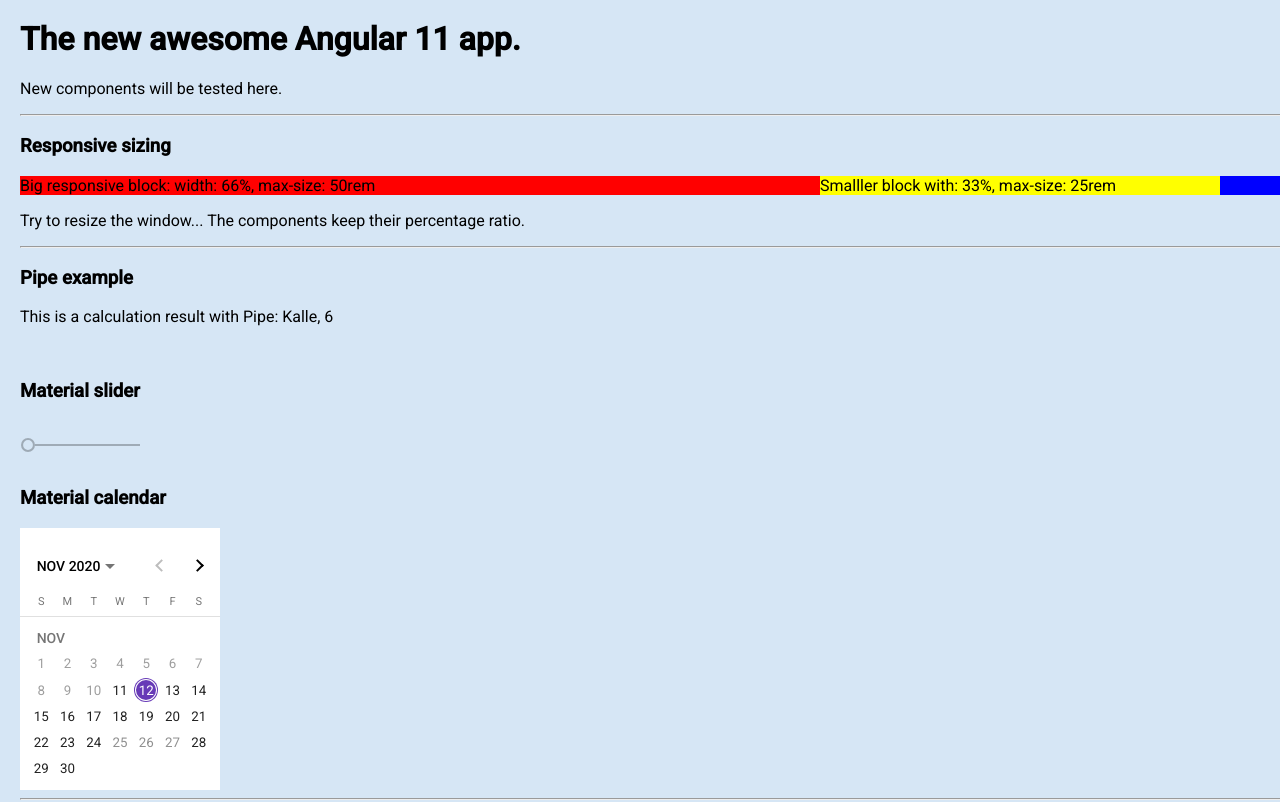
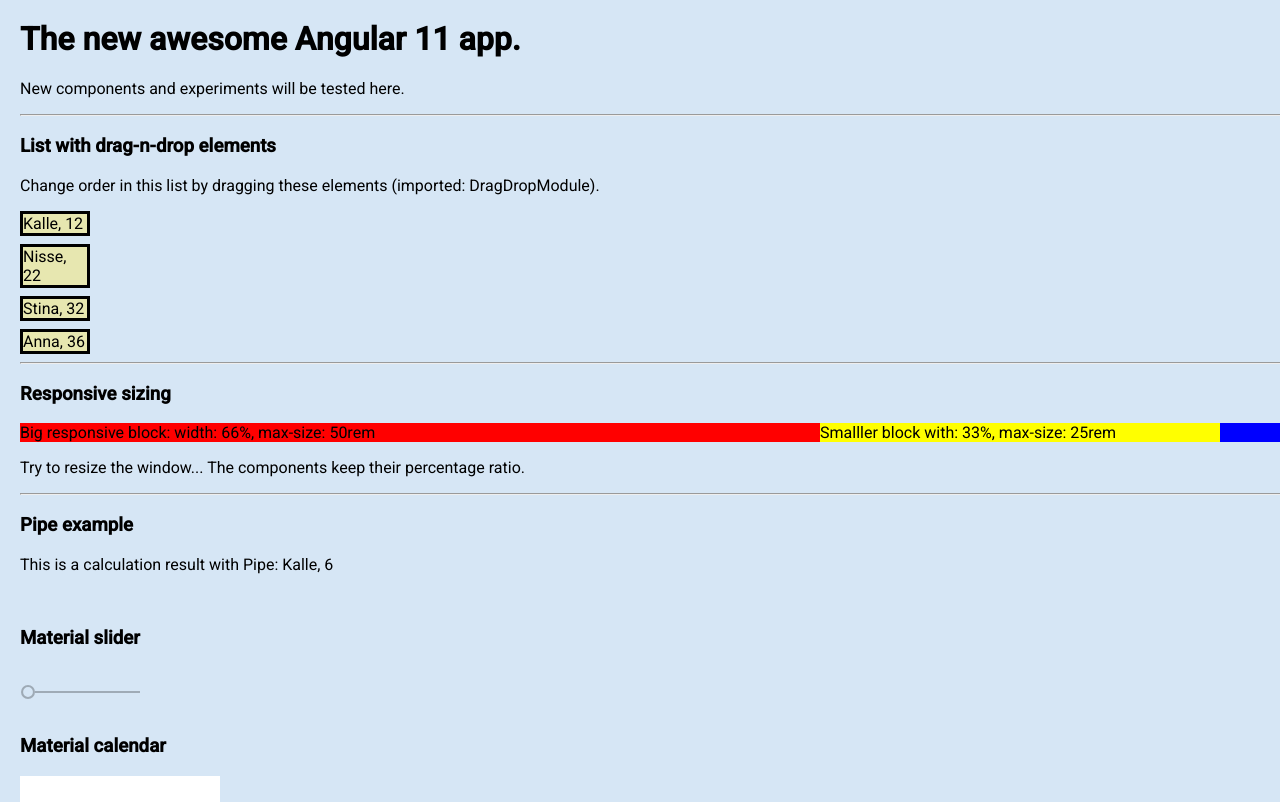
Before and after one commit to kraset/angtest2, an Angular app: page / in a window 1280 px wide. Shown: the top 802 px of the page. Built offline with nearby package versions, Linux system fonts and the light colour scheme.

Commit message:
Added dragndrop example.

```diff
--- a/src/app/app.component.html
+++ b/src/app/app.component.html
@@ -1,8 +1,12 @@
 <div class="page">
   <h1>The new awesome Angular 11 app.</h1>
 
-  <p>New components will be tested here.</p>
+  <p>New components and experiments will be tested here.</p>
   <hr />
+
+  <h3>List with drag-n-drop elements</h3>
+  <app-drag-stuff></app-drag-stuff>
+  <hr>
 
   <h3>Responsive sizing</h3>
   <app-responsive></app-responsive>
--- /dev/null
+++ b/src/app/drag-stuff/drag-stuff.component.html
@@ -0,0 +1,7 @@
+
+<p>Change order in this list by dragging these elements (imported: DragDropModule).</p>
+<div cdkDropList (cdkDropListDropped)="drop($event)">
+  <div class="person" *ngFor="let person of persons" cdkDrag>
+    {{ person.name }}, {{ person.age }}
+  </div>
+</div>
--- /dev/null
+++ b/src/app/drag-stuff/drag-stuff.component.scss
@@ -0,0 +1,8 @@
+
+.person {
+    border-style: solid;
+    width: 5%;
+    background-color: rgb(231, 231, 176);
+    cursor: pointer;
+    margin-bottom: 0.5rem;
+}
--- /dev/null
+++ b/src/app/drag-stuff/drag-stuff.component.ts
@@ -0,0 +1,32 @@
+import { Component, OnInit } from '@angular/core';
+import { Person } from '../data/person';
+import {CdkDragDrop, moveItemInArray} from '@angular/cdk/drag-drop';
+
+@Component({
+  selector: 'app-drag-stuff',
+  templateUrl: './drag-stuff.component.html',
+  styleUrls: ['./drag-stuff.component.scss'],
+})
+export class DragStuffComponent implements OnInit {
+  persons: Person[] = [
+    new Person('Kalle', 12),
+    new Person('Nisse', 22),
+    new Person('Stina', 32),
+    new Person('Anna', 36),
+  ];
+
+  items: string[] = [
+    'Kalle',
+    'Nisse',
+    'Stina',
+    'Anna',
+  ];
+  constructor() {}
+
+  ngOnInit(): void {}
+
+  drop(event: CdkDragDrop<Person[]>): void {
+    moveItemInArray(this.persons, event.previousIndex, event.currentIndex);
+  }
+
+}
```
Also changed, not shown: src/app/app.module.ts (+6 -2 lines), 1 other file (tests, documents, lock files or other folders).
